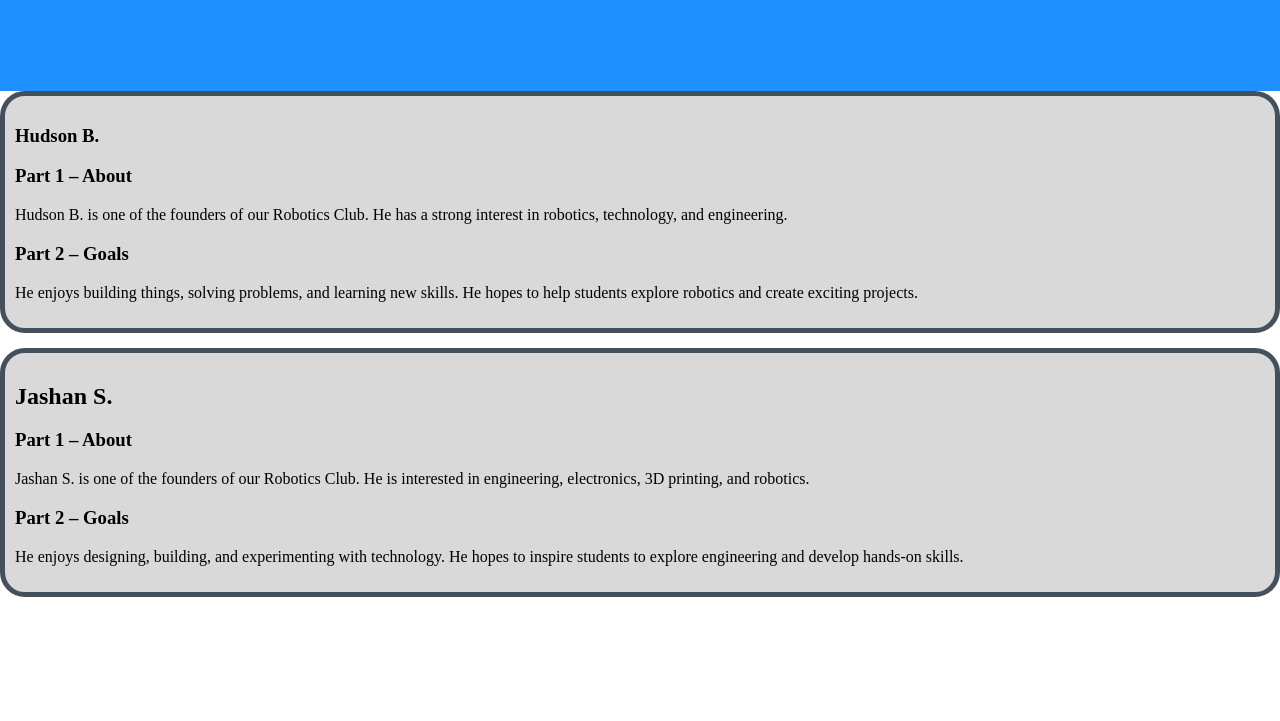
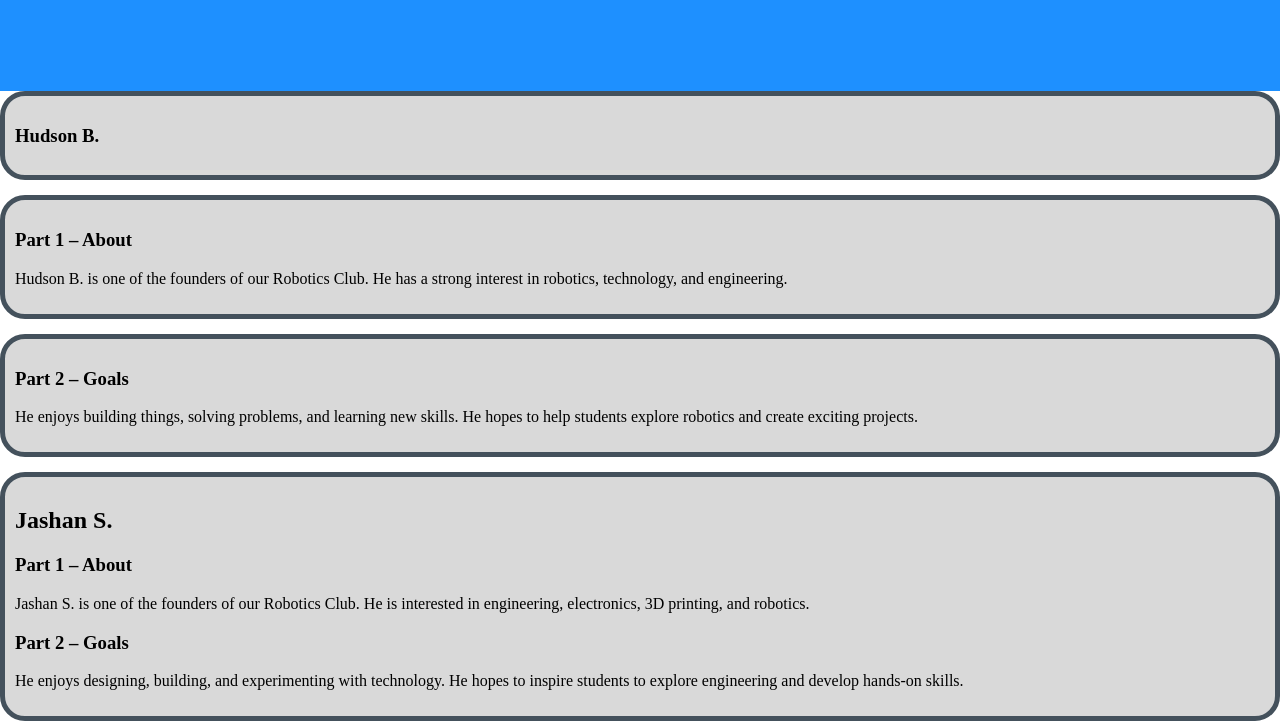
Before and after one commit to MrBrimleyGrandErie/HudsonJashanEthan, a plain HTML site: page index.html in a window 1280 px wide. Shown: the part 149-870 px from the top of the page. Before the commit the page ends 800 px from the top, so only its background shows below. Drawn offline with Linux system fonts and the light colour scheme.

Commit message:
style changes

```diff
--- a/index.html
+++ b/index.html
@@ -18,11 +18,13 @@
 
     <div class="card4">
         <h3>Hudson B.</h3>
-
+    </div>
+    <div class="card4">
         <h3>Part 1 – About</h3>
         <p>Hudson B. is one of the founders of our Robotics Club.
         He has a strong interest in robotics, technology, and engineering.</p>
-
+    </div>
+    <div class="card4">
         <h3>Part 2 – Goals</h3>
         <p>He enjoys building things, solving problems, and learning new skills.
         He hopes to help students explore robotics and create exciting projects.</p>
```
